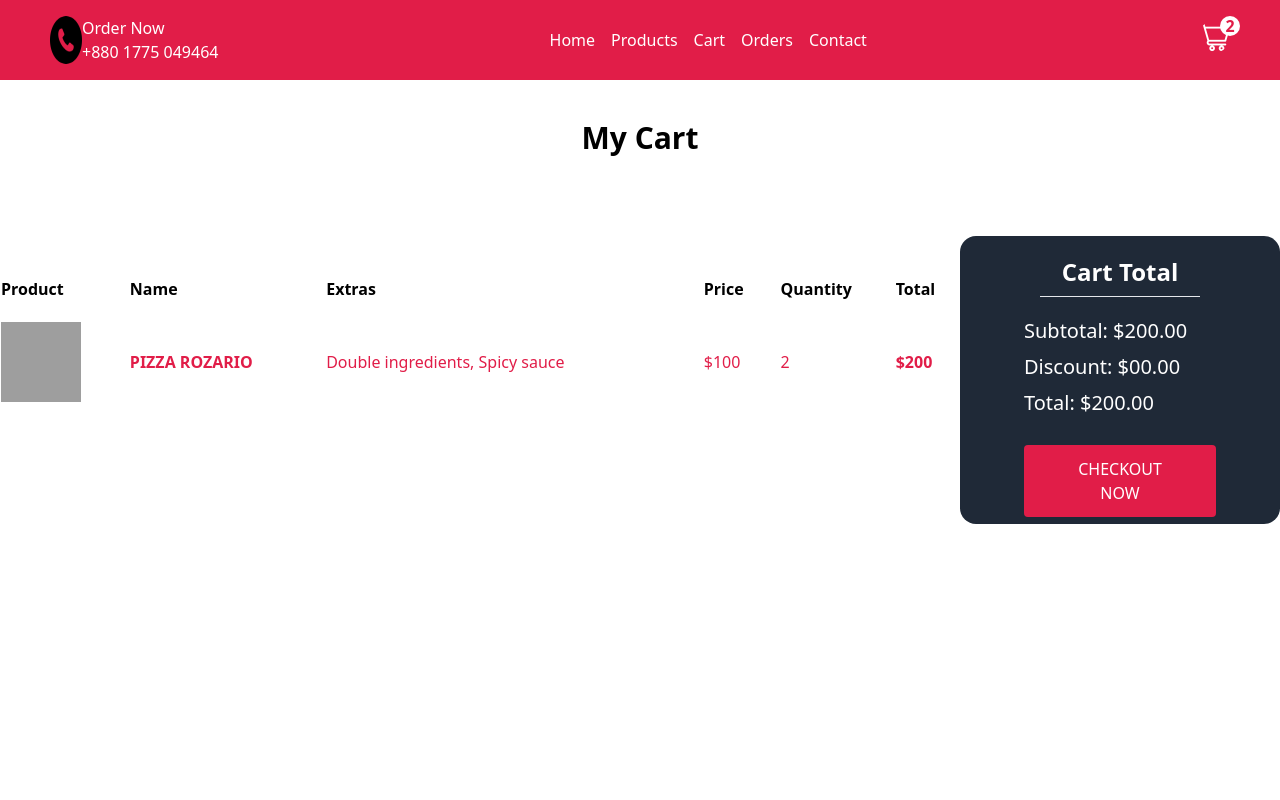
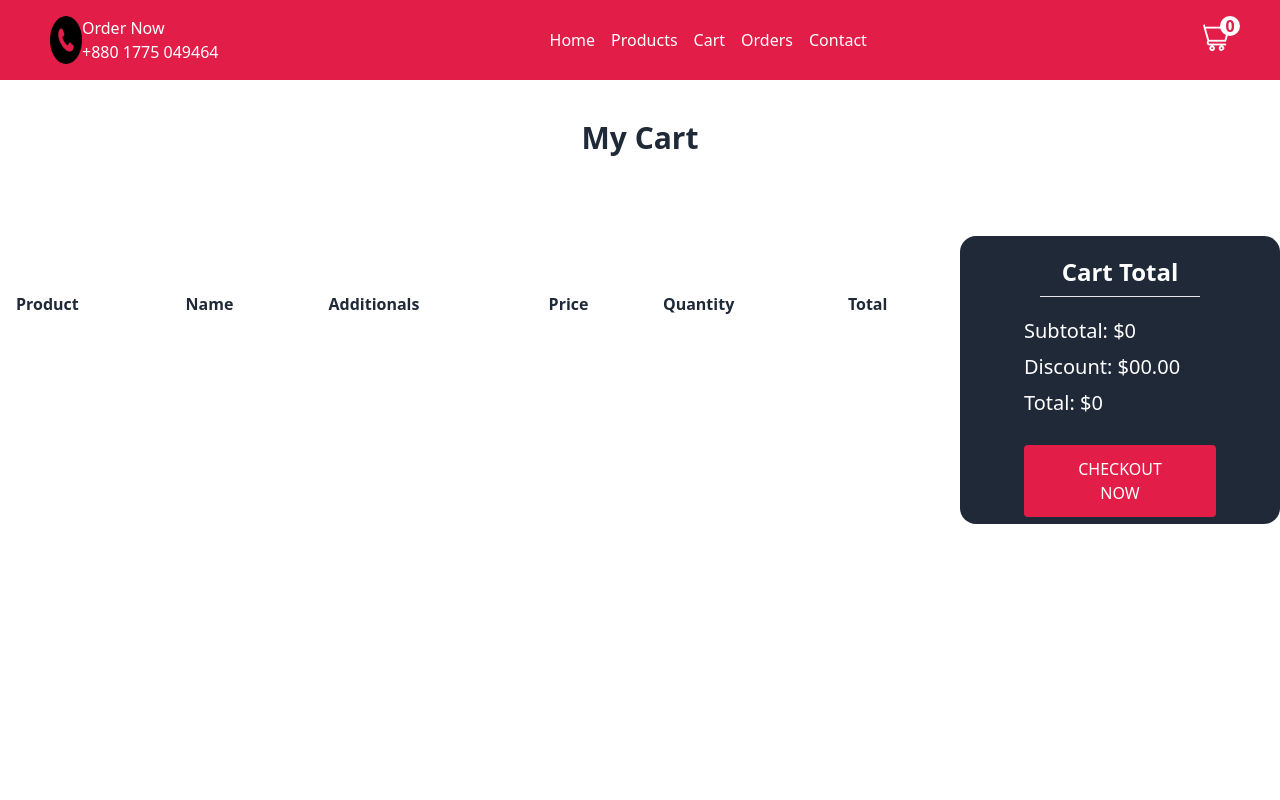
Before and after one commit to anamerasul/pizzeria-nextjs-pizza-ordering-client, a Next.js app: page /cart in a window 1280 px wide. Shown: the top 800 px of the page. Built offline with nearby package versions, Linux system fonts and the light colour scheme; grey boxes are pictures that could not be loaded.

Commit message:
redux added

```diff
--- a/components/Navbar.jsx
+++ b/components/Navbar.jsx
@@ -1,7 +1,12 @@
 import Image from "next/image";
 import Link from "next/link";
+import { useSelector } from "react-redux";
 
 const Navbar = () => {
+
+    const quantity = useSelector(state => state.cart.quantity);
+
+
     return (
         <div className="h-[80px] px-[50px] w-full bg-rose-600 flex justify-between items-center sticky top-0 z-50">
             <div className="flex text-white">
@@ -41,7 +46,9 @@ const Navbar = () => {
 
                 </ul>
             </div>
-            <div className="">
+            <div className="cursor-pointer">
+                <Link href="/cart" passHref>
+                    <div>
                         <Image className=" rounded-full"
                             src="/img/cart.png"
                             width="32"
@@ -57,8 +64,10 @@ const Navbar = () => {
                 rounded-full
                 flex items-center
                 justify-center">
-                    2
+                            {quantity}
                         </div>
+                    </div>
+                </Link>
             </div>
         </div>
     );
--- a/models/ProductModel.js
+++ b/models/ProductModel.js
@@ -4,12 +4,10 @@ const ProductSchema = new mongoose.Schema({
     title: {
         type: String,
         required: true,
-        maxlength: 60,
     },
     desc: {
         type: String,
         required: true,
-        maxlength: 200,
     },
     img: {
         type: String,
--- a/package.json
+++ b/package.json
@@ -8,11 +8,15 @@
     "lint": "next lint"
   },
   "dependencies": {
+    "@reduxjs/toolkit": "^1.7.1",
     "axios": "^0.24.0",
+    "daisyui": "^1.22.0",
     "mongoose": "^6.1.5",
     "next": "12.0.7",
     "react": "17.0.2",
-    "react-dom": "17.0.2"
+    "react-dom": "17.0.2",
+    "react-redux": "^7.2.6",
+    "redux": "^4.1.2"
   },
   "devDependencies": {
     "autoprefixer": "^10.4.2",
--- a/pages/_app.js
+++ b/pages/_app.js
@@ -1,11 +1,15 @@
 import Layout from '../components/Layout'
 import '../styles/globals.css'
+import store from "../redux/store"
+import { Provider } from 'react-redux';
 
 function MyApp({ Component, pageProps }) {
   return (
-    <Layout>
-      <Component {...pageProps} />
-    </Layout>
+    <Provider store={store}>
+      <Layout>
+        <Component {...pageProps} />
+      </Layout>
+    </Provider>
   );
 }
 
--- a/pages/api/hello.js
+++ /dev/null
@@ -1,6 +0,0 @@
-
-
-
-export default function handler(req, res) {
-    res.status(200).json({ name: 'John Doe' })
-}
--- a/pages/cart.jsx
+++ b/pages/cart.jsx
@@ -1,6 +1,12 @@
 import Image from "next/image";
+import { useDispatch, useSelector } from "react-redux";
 
 const Cart = () => {
+
+    const dispatch = useDispatch();
+    const cart = useSelector(state => state.cart);
+
+
     return (
 
         <div>
@@ -12,23 +18,36 @@ const Cart = () => {
                             <tr className="">
                                 <th className=" text-left pb-5">Product</th>
                                 <th className=" text-left pb-5">Name</th>
-                                <th className=" text-left pb-5">Extras</th>
+                                <th className=" text-left pb-5">Additionals</th>
                                 <th className=" text-left pb-5 pr-2">Price</th>
                                 <th className=" text-left pb-5">Quantity</th>
                                 <th className=" text-left pb-5">Total</th>
                             </tr>
-                            <tr>
-                                <td>
-                                    <div className=" relative w-20 h-20">
-                                        <Image src="/img/pizza.png" layout="fill" objectFit="cover" alt="" />
-                                    </div>
-                                </td>
-                                <td className="text-rose-600 font-bold">PIZZA ROZARIO</td>
-                                <td className="text-rose-600">Double ingredients, Spicy sauce</td>
-                                <td className="text-rose-600"> $100 </td>
-                                <td className="text-rose-600"> 2 </td>
-                                <td className="font-bold text-rose-600"> $200 </td>
-                            </tr>
+
+                            {
+                                cart.products.map(product => (
+                                    <tr key={product._id}>
+                                        <td>
+                                            <div className=" relative w-20 h-20">
+                                                <Image src={product.img} layout="fill" objectFit="cover" alt="" />
+                                            </div>
+                                        </td>
+                                        <td className="text-rose-600 font-bold"> {product.title} </td>
+                                        <td className="text-rose-600">
+                                            {product.additionals.map(additional => (
+                                                <span className="badge badge-accent mx-1" key={additional._id}> {additional.text} </span>
+                                            ))}
+                                        </td>
+                                        <td className="text-rose-600"> {product.price} </td>
+                                        <td className="text-rose-600"> {product.quantity} </td>
+                                        <td className="font-bold text-rose-600"> {product.price * product.quantity} </td>
+                                    </tr>
+                                ))
+                            }
+
+
+
+
                         </table>
                     </div>
                 </div>
@@ -37,13 +56,13 @@ const Cart = () => {
                         <h2 className="text-center text-2xl font-bold pt-5 pb-2">Cart Total</h2>
                         <hr className=" w-40 mx-auto pb-5" />
                         <div>
-                            <h4 className="text-xl pb-2">Subtotal: $200.00</h4>
+                            <h4 className="text-xl pb-2">Subtotal: <span>$</span>{cart.total} </h4>
                         </div>
                         <div>
                             <h4 className="text-xl pb-2">Discount: $00.00</h4>
                         </div>
                         <div>
-                            <h4 className="text-xl pb-2">Total: $200.00</h4>
+                            <h4 className="text-xl pb-2">Total: <span>$</span>{cart.total} </h4>
                         </div>
                         <button className="px-7 lg:px-12 py-3 my-5 bg-rose-600 rounded ">CHECKOUT NOW</button>
                     </div>
--- a/pages/product/[id].jsx
+++ b/pages/product/[id].jsx
@@ -1,66 +1,90 @@
+import axios from "axios";
 import Image from "next/image";
 import { useState } from "react";
+import { useDispatch } from "react-redux";
+import { addProduct } from "../../redux/cartSlice";
 
-const Product = () => {
+const Product = ({ singleProduct }) => {
 
+    const [price, setPrice] = useState(singleProduct.prices[0]);
     const [size, setSize] = useState(0);
+    const [additionals, setAdditional] = useState([]);
+    const [quantity, setQuantity] = useState(1);
 
-    const pizza = {
-        id: 1,
-        img: "/img/pizza.png",
-        name: "PIZZA ROZARIO",
-        price: [100, 200, 300],
-        desc: "Lorem ipsum dolor sit amet consectetur adipisicing elit. Aliquam rem ea ipsum quod labore saepe consectetur aut aspernatur! Voluptatem doloremque temporibus ut, dolor iusto recusandae porro? Amet illum necessitatibus molestias corrupti quod architecto atque fugit illo repellendus officia nobis fuga.",
+    const dispatch = useDispatch();
+
+    const changePrice = (number) => {
+        setPrice(price + number)
+    }
+
+    const handleSize = (sizeIndex) => {
+        const priceDifference = singleProduct.prices[sizeIndex] - singleProduct.prices[size];
+        setSize(sizeIndex);
+        changePrice(priceDifference);
+    }
+
+
+
+    const handleOptionChange = (e, option) => {
+        const checked = e.target.checked;
+
+        if (checked) {
+            changePrice(option.price);
+            setAdditional(prev => [...prev, option]);
+        } else {
+            changePrice(-option.price);
+            setAdditional(additionals.filter(additional => additional._id !== option._id));
+        }
+    };
+
+    const handleAddToCart = () => {
+        dispatch(addProduct({ ...singleProduct, additionals, price, quantity }));
     };
 
 
-
     return (
-        <div className="flex flex-col lg:flex-row container mx-auto w-5/6 pt-10 lg:pt-20">
+        <div className="flex flex-col lg:flex-row container mx-auto w-11/12 pt-10 lg:pt-20 min-h-screen">
             <div className=" w-5/6 mx-auto lg:w-[50%] pb-10 ">
-                <Image className="" src={pizza.img} width={500} height={500} alt="" />
+                <Image className="" src={singleProduct.img} width={500} height={500} alt="" />
             </div>
             <div className=" w-5/6 mx-auto lg:w-[50%]">
-                <h2 className=" text-3xl font-bold"> {pizza.name} </h2>
-                <h3 className="py-5 text-4xl text-rose-600 font-bold">$ {pizza.price[size]} </h3>
-                <p className="py-5"> {pizza.desc} </p>
+                <h2 className=" text-3xl font-bold"> {singleProduct.title} </h2>
+                <h3 className="py-5 text-4xl text-rose-600 font-bold"> <span>$</span>{price} </h3>
+                <p className="py-5"> {singleProduct.desc} </p>
                 <h3 className="text-xl font-bold pb-5">Choose your pizza size:</h3>
-                <div className="flex items-center flex-col lg:flex-row">
-                    <div onClick={() => setSize(0)} className="px-5  text-center bg-gray-100 hover:bg-rose-100 transition duration-300 h-36 m-2 rounded-md py-2 cursor-pointer">
-                        <Image className="" src={pizza.img} width={60} height={60} alt="" />
+                <div className="flex items-center flex-row">
+                    <div onClick={() => handleSize(0)} className=" px-2 md:px-5  text-center bg-gray-100 hover:bg-rose-100 transition duration-300 h-36 m-2 rounded-md py-2 cursor-pointer">
+                        <Image className="" src={singleProduct.img} width={60} height={60} alt="" />
                         <h4>Small</h4>
                     </div>
-                    <div onClick={() => setSize(1)} className="px-5 text-center bg-gray-100 hover:bg-rose-100 transition duration-300 h-36 m-2 rounded-md py-2 cursor-pointer">
-                        <Image className="" src={pizza.img} width={80} height={80} alt="" />
+                    <div onClick={() => handleSize(1)} className="px-2 md:px-5 text-center bg-gray-100 hover:bg-rose-100 transition duration-300 h-36 m-2 rounded-md py-2 cursor-pointer">
+                        <Image className="" src={singleProduct.img} width={80} height={80} alt="" />
                         <h4>Medium</h4>
                     </div>
-                    <div onClick={() => setSize(2)} className="px-5 text-center bg-gray-100 hover:bg-rose-100 transition duration-300 h-36 m-2 rounded-md py-2 cursor-pointer">
-                        <Image className="" src={pizza.img} width={90} height={90} alt="" />
+                    <div onClick={() => handleSize(2)} className="px-2 md:px-5 text-center bg-gray-100 hover:bg-rose-100 transition duration-300 h-36 m-2 rounded-md py-2 cursor-pointer">
+                        <Image className="" src={singleProduct.img} width={90} height={90} alt="" />
                         <h4>Large</h4>
                     </div>
                 </div>
                 <h3 className="py-5 text-xl font-bold">Choose additional ingredients:</h3>
                 <div className="flex flex-col lg:flex-row">
-                    <div className="flex items-center">
-                        <input className="w-4 h-4" type="checkbox" name="double" id="double" />
-                        <label className="px-2 mr-4" htmlFor="double">Double ingredients</label>
-                    </div>
-                    <div className="flex items-center">
-                        <input className="w-4 h-4" type="checkbox" name="cheese" id="cheese" />
-                        <label className="px-2 mr-4" htmlFor="cheese">Extra cheese</label>
-                    </div>
-                    <div className="flex items-center">
-                        <input className="w-4 h-4" type="checkbox" name="spicy" id="spicy" />
-                        <label className="px-2 mr-4" htmlFor="spicy">Spicy sauce</label>
-                    </div>
-                    <div className="flex items-center">
-                        <input className="w-4 h-4" type="checkbox" name="garlic" id="garlic" />
-                        <label className="px-2 mr-4" htmlFor="garlic">Garlic sauce</label>
-                    </div>
+
+                    {
+                        singleProduct.extraOptions.map(option => (
+                            <div key={option._id} className="flex items-center">
+                                <input className="checkbox checkbox-accent checkbox-md my-2" type="checkbox" name={option.text} id={option.text} onChange={(e) => handleOptionChange(e, option)} />
+                                <label className="px-2 mr-4" htmlFor="double">{option.text} <span className="badge badge-outline"> <span>+ $</span>{option.price} </span> </label>
+                            </div>
+                        ))
+                    }
+
+
+
                 </div>
                 <div className="py-10 flex items-center">
-                    <input className=" border-2 h-10 w-20 px-2 rounded-md mr-3 text-2xl" type="number" defaultValue={1} />
-                    <button className="px-7 py-2 bg-rose-600 rounded-md text-white">Add to cart</button>
+                    <input onChange={(e) => setQuantity(e.target.value)} className=" border-2 h-10 w-20 px-2 rounded-md mr-3 text-2xl" type="number" defaultValue={1} />
+
+                    <button onClick={handleAddToCart} className="px-7 py-2 bg-rose-600 rounded-md text-white">Add to cart</button>
                 </div>
             </div>
         </div>
@@ -68,5 +92,14 @@ const Product = () => {
 };
 
 
+export const getServerSideProps = async ({ params }) => {
+    const res = await axios.get(`http://localhost:3000/api/products/${params.id}`);
+    return {
+        props: {
+            singleProduct: res.data,
+        },
+    }
+}
+
 
 export default Product;
--- /dev/null
+++ b/redux/cartSlice.js
@@ -0,0 +1,24 @@
+const { createSlice } = require("@reduxjs/toolkit");
+
+
+const cartSlice = createSlice({
+    name: "cart",
+    initialState: {
+        products: [],
+        quantity: 0,
+        total: 0,
+    },
+    reducers: {
+        addProduct: (state, action) => {
+            state.products.push(action.payload);
+            state.quantity += 1;
+            state.total += action.payload.price * action.payload.quantity;
+        },
+        reset: (state) => {
+            state = initialState;
+        },
+    },
+});
+
+export const { addProduct, reset } = cartSlice.actions;
+export default cartSlice.reducer;
--- /dev/null
+++ b/redux/store.js
@@ -0,0 +1,8 @@
+import { configureStore } from "@reduxjs/toolkit";
+import cartReducer from "./cartSlice";
+
+export default configureStore({
+    reducer: {
+        cart: cartReducer,
+    },
+});
--- a/tailwind.config.js
+++ b/tailwind.config.js
@@ -6,5 +6,40 @@ module.exports = {
   theme: {
     extend: {},
   },
-  plugins: [],
+  plugins: [
+    require('daisyui'),
+  ],
+  daisyui: {
+    themes: [
+      {
+        'mytheme': {                          /* your theme name */
+          'primary': '#a991f7',           /* Primary color */
+          'primary-focus': '#8462f4',     /* Primary color - focused */
+          'primary-content': '#ffffff',   /* Foreground content color to use on primary color */
+
+          'secondary': '#f6d860',         /* Secondary color */
+          'secondary-focus': '#f3cc30',   /* Secondary color - focused */
+          'secondary-content': '#ffffff', /* Foreground content color to use on secondary color */
+
+          'accent': '#E11D48',            /* Accent color */
+          'accent-focus': '#2aa79b',      /* Accent color - focused */
+          'accent-content': '#ffffff',    /* Foreground content color to use on accent color */
+
+          'neutral': '#3d4451',           /* Neutral color */
+          'neutral-focus': '#2a2e37',     /* Neutral color - focused */
+          'neutral-content': '#ffffff',   /* Foreground content color to use on neutral color */
+
+          'base-100': '#ffffff',          /* Base color of page, used for blank backgrounds */
+          'base-200': '#f9fafb',          /* Base color, a little darker */
+          'base-300': '#d1d5db',          /* Base color, even more darker */
+          'base-content': '#1f2937',      /* Foreground content color to use on base color */
+
+          'info': '#2094f3',              /* Info */
+          'success': '#009485',           /* Success */
+          'warning': '#ff9900',           /* Warning */
+          'error': '#ff5724',             /* Error */
+        },
+      },
+    ],
+  },
 }
```
Also changed, not shown: components/ProductCard.jsx (+8 -4 lines), pages/api/products/[id].js (added, +39 -0 lines), 1 other file (tests, documents, lock files or other folders). Lines whose indentation alone changed are shown as unchanged.
